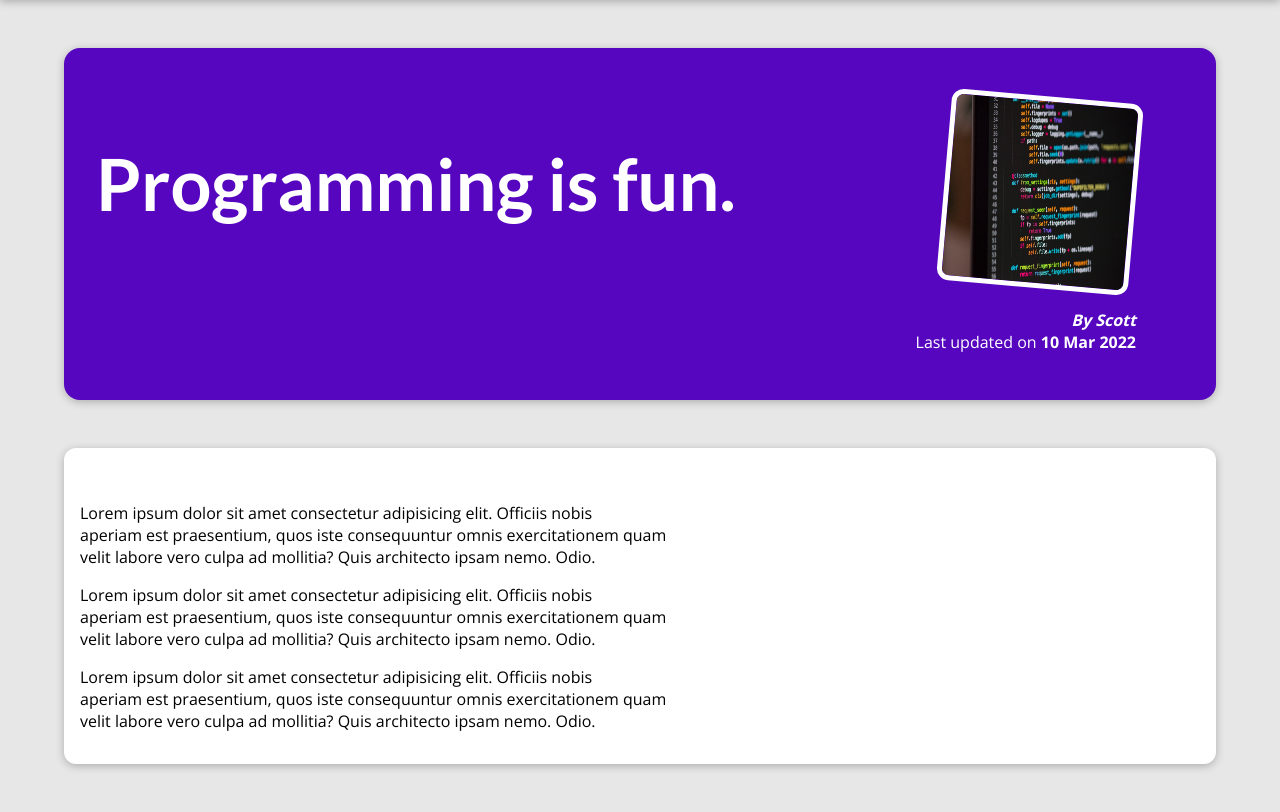
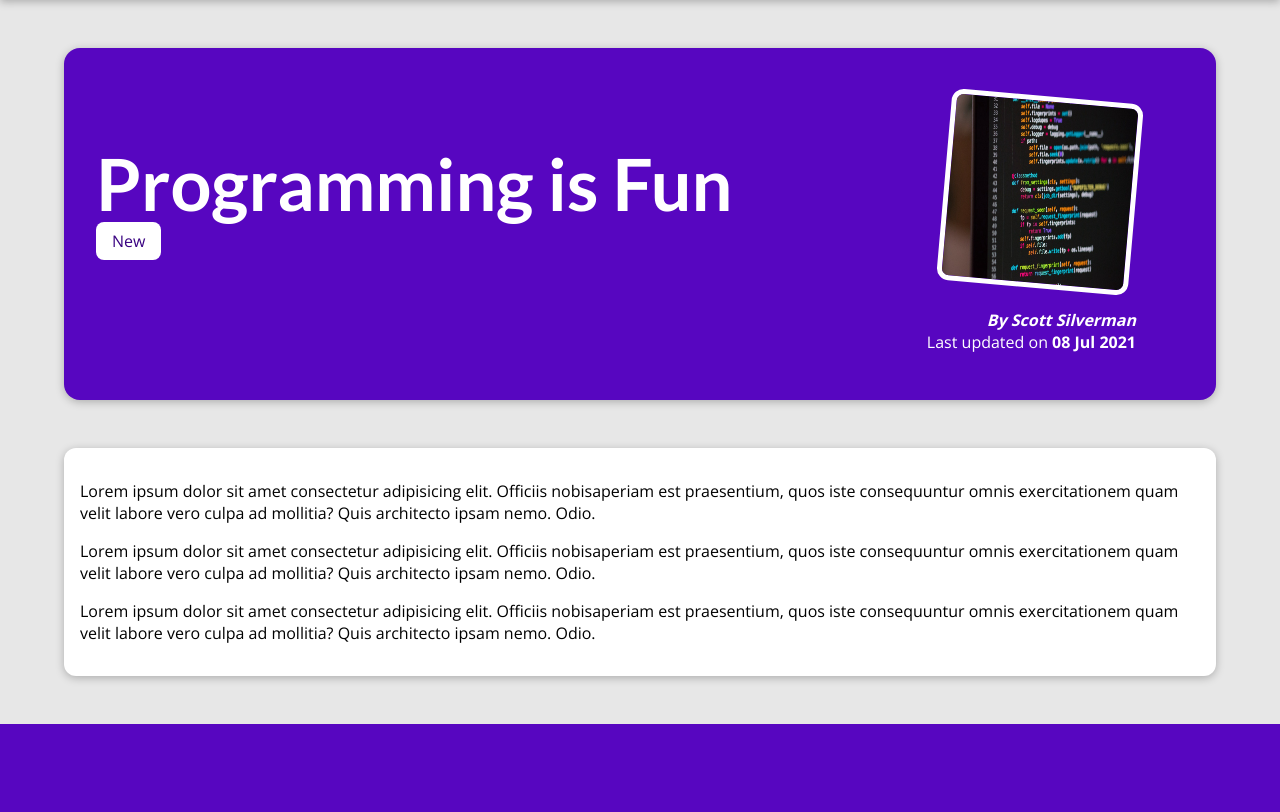
Before and after one commit to ScottMS724/blog_site, a Django app: page /posts/programming-is-fun in a window 1280 px wide. Shown: the part 80-892 px from the top of the page. After the commit the page ends 804 px from the top, so only its background shows below. Run offline with Django 3.2, Linux system fonts and the light colour scheme; data comes from the database, SQL or seed files in the repository.

Commit message:
posts fetched from database properly

```diff
--- a/main_blog/static/main_blog/post-details.css
+++ b/main_blog/static/main_blog/post-details.css
@@ -22,6 +22,7 @@
 #summary h2 {
   color: white;
   font-size: 4.5rem;
+  margin-bottom: 0.25rem;
 }
 
 #summary article {
@@ -51,6 +52,11 @@
   font-weight: bold;
 }
 
+#summary a {
+  color: white;
+  text-decoration: none;
+}
+
 main {
   width: 90%;
   max-width: 90rem;
@@ -60,3 +66,10 @@
   border-radius: 12px;
   box-shadow: 0 2px 8px rgba(0, 0, 0, 0.25);
 }
+
+.tag {
+  background-color: white;
+  color: #390281;
+  padding: 0.5rem 1rem;
+  border-radius: 8px;
+}
--- a/main_blog/templates/main_blog/includes/post.html
+++ b/main_blog/templates/main_blog/includes/post.html
@@ -3,7 +3,7 @@
 <li>
   <article class="post">
     <a href="{% url "post-detail-page" post.slug %}">
-      <img src="{% static "main_blog/images/"|add:post.image %}" alt={{ post.title }} />
+      <img src="{% static "main_blog/images/"|add:post.image_name %}" alt={{ post.title }} />
         <div class="post__content">
           <h3>{{ post.title }}</h3>
             <p>{{ post.excerpt }}</p>
--- a/main_blog/templates/main_blog/post-details.html
+++ b/main_blog/templates/main_blog/post-details.html
@@ -12,9 +12,14 @@
 {% block content %}
   <section id="summary">
     <h2>{{ post.title }}</h2>
+    <div>
+      {% for tag in post_tags %}
+        <span class="tag">{{ tag.caption }}</span>
+      {% endfor %}
+    </div>
     <article>
-      <img src="{% static "main_blog/images/"|add:post.image %}" alt={{ post.title }} />
-      <address>By {{ post.author }}</address>
+      <img src="{% static "main_blog/images/"|add:post.image_name %}" alt={{ post.title }} />
+      <address>By <a href="mailto:{{ post.author.email_address }}">{{ post.author }}</a></address>
       <div>
         Last updated on <time>{{ post.date|date:"d M Y" }}</time>
       </div>
--- a/main_blog/views.py
+++ b/main_blog/views.py
@@ -1,92 +1,24 @@
-from django.shortcuts import render
-from datetime import date
-
-all_posts = [
-    {
-        "slug": "mountain-view",
-        "image": "mountainview.jpg",
-        "author": "Scott",
-        "date": date(2021, 7, 21),
-        "title": "Mountain Hiking",
-        "excerpt": "There's nothing like the views you get when hiking in the mountains.",
-        "content": """
-          Lorem ipsum dolor sit amet consectetur adipisicing elit. Officiis nobis
-          aperiam est praesentium, quos iste consequuntur omnis exercitationem quam
-          velit labore vero culpa ad mollitia? Quis architecto ipsam nemo. Odio.
-
-          Lorem ipsum dolor sit amet consectetur adipisicing elit. Officiis nobis
-          aperiam est praesentium, quos iste consequuntur omnis exercitationem quam
-          velit labore vero culpa ad mollitia? Quis architecto ipsam nemo. Odio.
-
-          Lorem ipsum dolor sit amet consectetur adipisicing elit. Officiis nobis
-          aperiam est praesentium, quos iste consequuntur omnis exercitationem quam
-          velit labore vero culpa ad mollitia? Quis architecto ipsam nemo. Odio.
-        """
-    },
-    {
-        "slug": "programming-is-fun",
-        "image": "code.jpg",
-        "author": "Scott",
-        "date": date(2022, 3, 10),
-        "title": "Programming is fun.",
-        "excerpt": "Programming can be tough but very rewarding.",
-        "content": """
-          Lorem ipsum dolor sit amet consectetur adipisicing elit. Officiis nobis
-          aperiam est praesentium, quos iste consequuntur omnis exercitationem quam
-          velit labore vero culpa ad mollitia? Quis architecto ipsam nemo. Odio.
-
-          Lorem ipsum dolor sit amet consectetur adipisicing elit. Officiis nobis
-          aperiam est praesentium, quos iste consequuntur omnis exercitationem quam
-          velit labore vero culpa ad mollitia? Quis architecto ipsam nemo. Odio.
-
-          Lorem ipsum dolor sit amet consectetur adipisicing elit. Officiis nobis
-          aperiam est praesentium, quos iste consequuntur omnis exercitationem quam
-          velit labore vero culpa ad mollitia? Quis architecto ipsam nemo. Odio.
-        """
-    },
-    {
-        "slug": "into-the-woods",
-        "image": "woods.jpeg",
-        "author": "Scott",
-        "date": date(2020, 8, 5),
-        "title": "The Tranquil Woods",
-        "excerpt": "The woods seem to give off a mysterious aura.",
-        "content": """
-          Lorem ipsum dolor sit amet consectetur adipisicing elit. Officiis nobis
-          aperiam est praesentium, quos iste consequuntur omnis exercitationem quam
-          velit labore vero culpa ad mollitia? Quis architecto ipsam nemo. Odio.
-
-          Lorem ipsum dolor sit amet consectetur adipisicing elit. Officiis nobis
-          aperiam est praesentium, quos iste consequuntur omnis exercitationem quam
-          velit labore vero culpa ad mollitia? Quis architecto ipsam nemo. Odio.
-
-          Lorem ipsum dolor sit amet consectetur adipisicing elit. Officiis nobis
-          aperiam est praesentium, quos iste consequuntur omnis exercitationem quam
-          velit labore vero culpa ad mollitia? Quis architecto ipsam nemo. Odio.
-        """
-    }
-]
-
-def get_date(post):
-  return post['date']
+from django.shortcuts import render, get_object_or_404
+from .models import Post
 
 #homepage
 def starting_page(request):
-    sorted_posts = sorted(all_posts, key=get_date)
-    latest_posts = sorted_posts[-3:]
+    latest_posts = Post.objects.all().order_by("-date")[:3]
     return render(request, "main_blog/index.html", {
       "posts": latest_posts
     })
 
-#index
+#post index
 def posts(request):
+    all_posts = Post.objects.all().order_by("-date")
     return render(request, "main_blog/all-posts.html", {
-      "all_posts": all_posts
+       "all_posts": all_posts
     })
 
 #post show page
 def post_detail(request, slug):
-    identified_post = next(post for post in all_posts if post['slug'] == slug)
+    identified_post = get_object_or_404(Post, slug=slug)
     return render(request, "main_blog/post-details.html", {
-      "post": identified_post
+      "post": identified_post,
+      "post_tags": identified_post.tags.all()
     })
```
